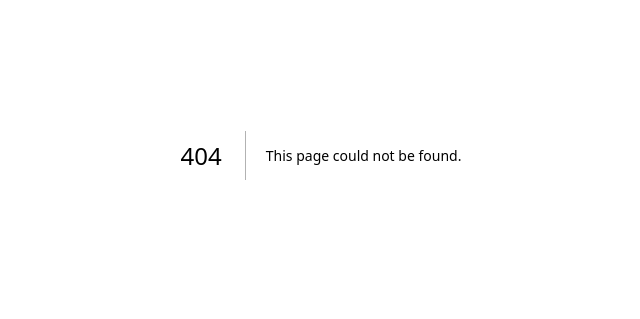
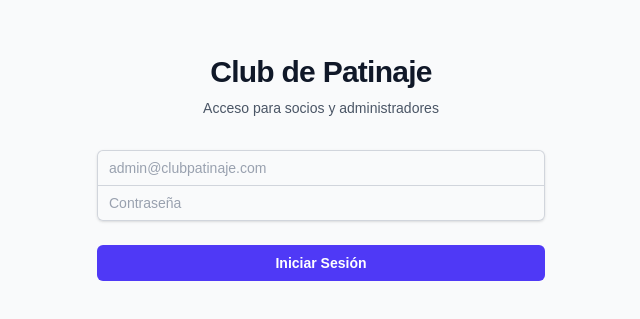
Before and after one commit to nicoverdin/skating-skills-web, a Next.js app in the folder web-app/: page /login in a window 1280 px wide. Before the commit this address had no page. Shown: the part 245-564 px from the top of the page, without its empty margins (319-959 px from the left). Built offline with nearby package versions, Linux system fonts and the light colour scheme.

Commit message:
feat: implement login page and protected dashboard route

```diff
--- /dev/null
+++ b/web-app/src/app/dashboard/page.tsx
@@ -0,0 +1,22 @@
+import { createClient } from '@/lib/supabase/server'
+import { redirect } from 'next/navigation'
+
+export default async function Dashboard() {
+  const supabase = await createClient()
+
+  // Security check: Get the current user
+  const { data: { user }, error } = await supabase.auth.getUser()
+
+  // If no user, kick them back to login
+  if (error || !user) {
+    redirect('/login')
+  }
+
+  return (
+    <div className="p-10">
+      <h1 className="text-2xl font-bold">Bienvenido al Panel Privado</h1>
+      <p>Estás logueado como: {user.email}</p>
+      <p className="mt-4 text-sm text-gray-500">ID: {user.id}</p>
+    </div>
+  )
+}
--- /dev/null
+++ b/web-app/src/app/login/actions.ts
@@ -0,0 +1,29 @@
+'use server'
+
+import { revalidatePath } from 'next/cache'
+import { redirect } from 'next/navigation'
+import { createClient } from '@/lib/supabase/server'
+
+export async function login(formData: FormData) {
+  const supabase = await createClient()
+
+  // Extract data from the form
+  const email = formData.get('email') as string
+  const password = formData.get('password') as string
+
+  // Attempt authentication
+  const { error } = await supabase.auth.signInWithPassword({
+    email,
+    password,
+  })
+
+  if (error) {
+    // In a real app, we would return the error to the client to display it
+    console.error('Login error:', error)
+    redirect('/login?error=true')
+  }
+
+  // If successful, refresh cache and redirect to dashboard
+  revalidatePath('/', 'layout')
+  redirect('/dashboard')
+}
--- /dev/null
+++ b/web-app/src/app/login/page.tsx
@@ -0,0 +1,61 @@
+import { login } from './actions'
+
+export default function LoginPage() {
+  return (
+    <div className="flex min-h-screen flex-col items-center justify-center bg-gray-50 py-12 px-4 sm:px-6 lg:px-8">
+      <div className="w-full max-w-md space-y-8">
+        <div>
+          <h2 className="mt-6 text-center text-3xl font-bold tracking-tight text-gray-900">
+            Club de Patinaje
+          </h2>
+          <p className="mt-2 text-center text-sm text-gray-600">
+            Acceso para socios y administradores
+          </p>
+        </div>
+
+        {/* The form calls the Server Action 'login' directly */}
+        <form className="mt-8 space-y-6" action={login}>
+          <div className="-space-y-px rounded-md shadow-sm">
+            <div>
+              <label htmlFor="email-address" className="sr-only">
+                Correo Electrónico
+              </label>
+              <input
+                id="email-address"
+                name="email"
+                type="email"
+                autoComplete="email"
+                required
+                className="relative block w-full rounded-t-md border-0 py-1.5 text-gray-900 ring-1 ring-inset ring-gray-300 placeholder:text-gray-400 focus:z-10 focus:ring-2 focus:ring-inset focus:ring-indigo-600 sm:text-sm sm:leading-6 px-3"
+                placeholder="admin@clubpatinaje.com"
+              />
+            </div>
+            <div>
+              <label htmlFor="password" className="sr-only">
+                Contraseña
+              </label>
+              <input
+                id="password"
+                name="password"
+                type="password"
+                autoComplete="current-password"
+                required
+                className="relative block w-full rounded-b-md border-0 py-1.5 text-gray-900 ring-1 ring-inset ring-gray-300 placeholder:text-gray-400 focus:z-10 focus:ring-2 focus:ring-inset focus:ring-indigo-600 sm:text-sm sm:leading-6 px-3"
+                placeholder="Contraseña"
+              />
+            </div>
+          </div>
+
+          <div>
+            <button
+              type="submit"
+              className="group relative flex w-full justify-center rounded-md bg-indigo-600 px-3 py-2 text-sm font-semibold text-white hover:bg-indigo-500 focus-visible:outline focus-visible:outline-2 focus-visible:outline-offset-2 focus-visible:outline-indigo-600"
+            >
+              Iniciar Sesión
+            </button>
+          </div>
+        </form>
+      </div>
+    </div>
+  )
+}
```
